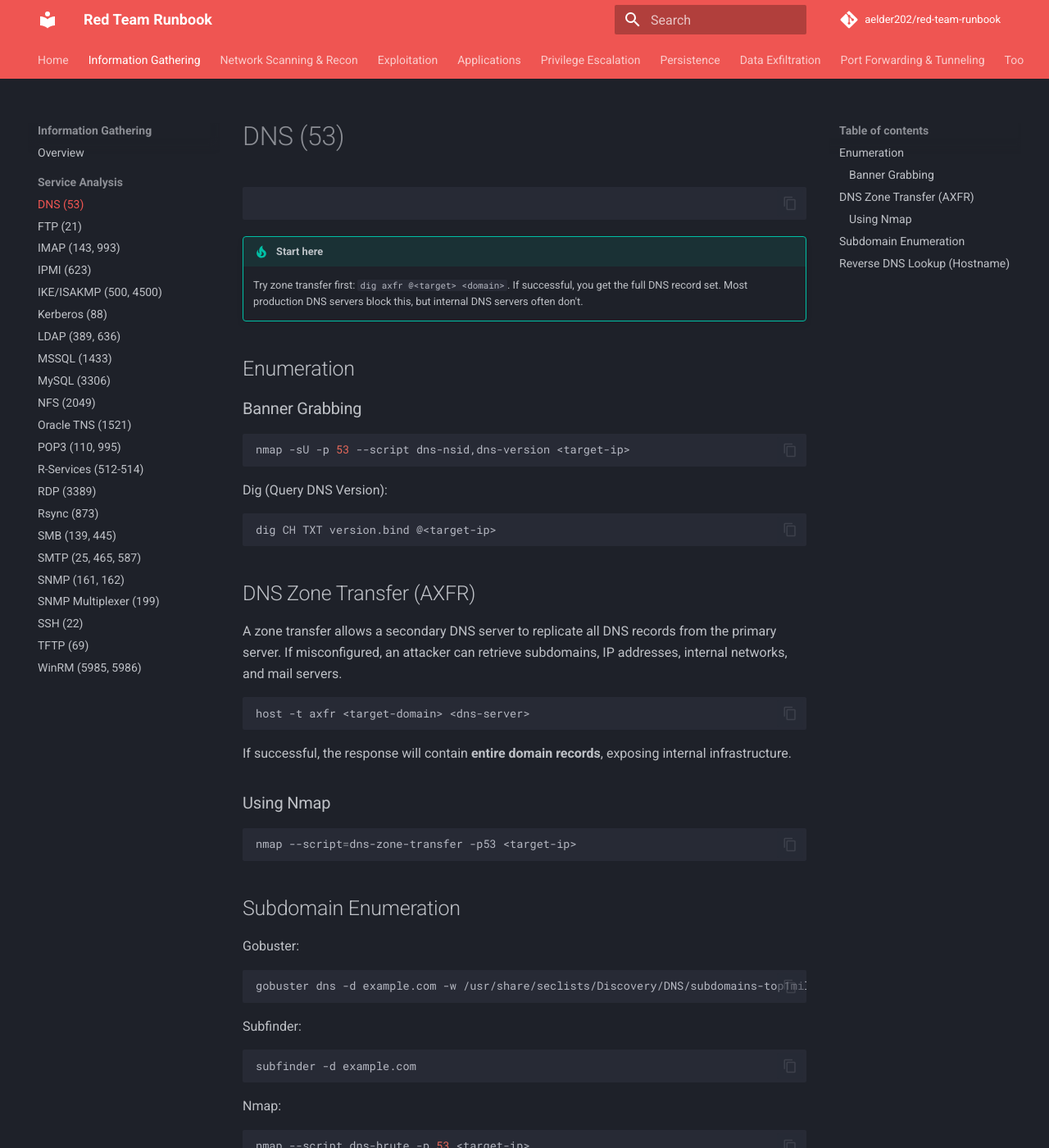
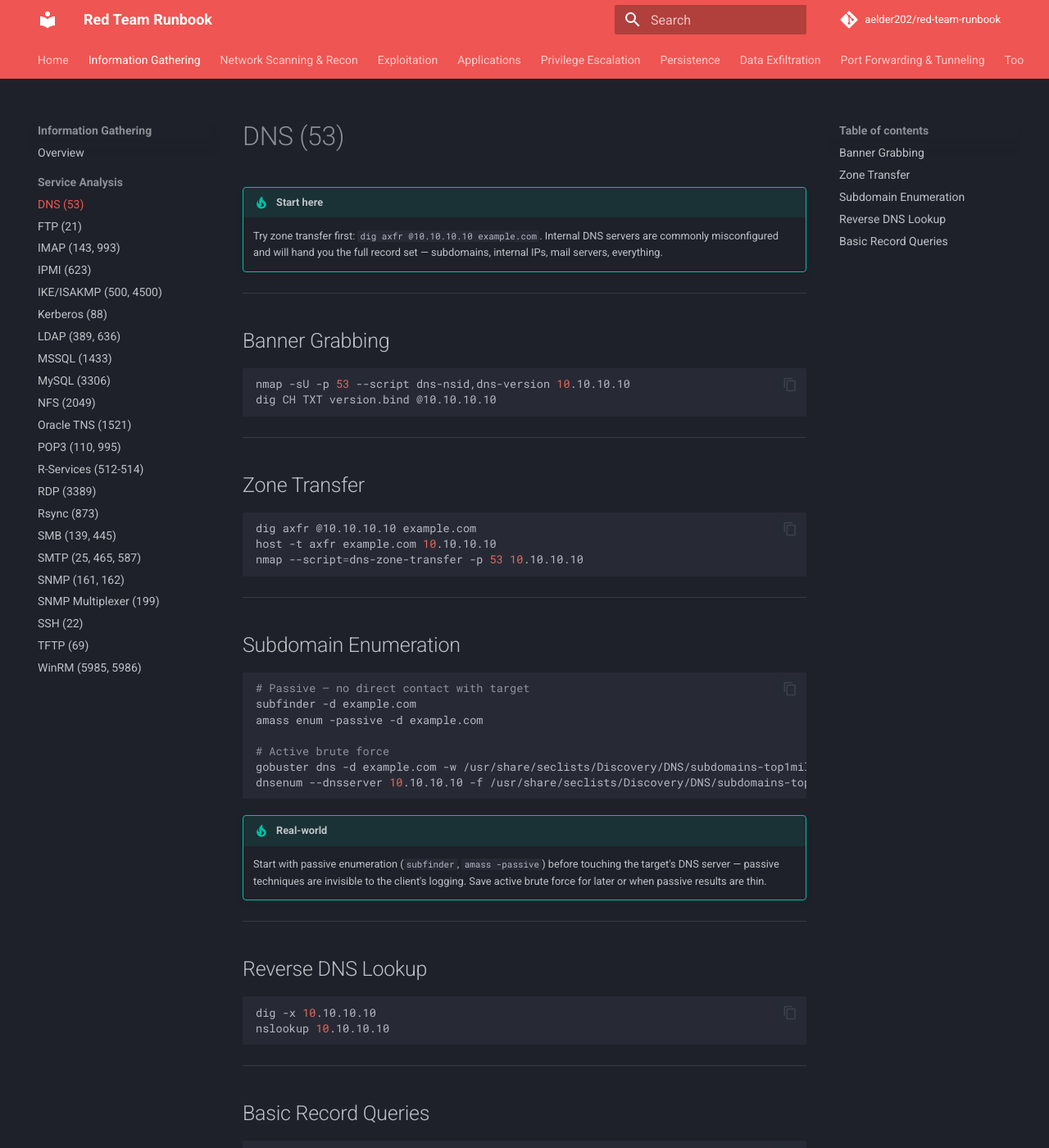
Before and after one commit to aelder202/red-team-runbook, an MkDocs documentation site: the page built from docs/information-gathering/service-analysis/dns-53.md, in a window 1280 px wide and 1400 px high. Shown: the whole window at 82% size. Built offline with MkDocs 1.6.1 and Material for MkDocs 9.7.7, drawn with Linux system fonts in a browser that asks for light colours; comment, search, counter and statistics services are not loaded; some of the changed text lies outside the part shown.

Commit message:
docs: revise DNS page — cleanup and consistent placeholders
Co-Authored-By: Claude Sonnet 4.6 <noreply@anthropic.com>

````diff
--- a/docs/information-gathering/service-analysis/dns-53.md
+++ b/docs/information-gathering/service-analysis/dns-53.md
@@ -1,60 +1,61 @@
-```table-of-contents
+# DNS (53)
+
+!!! tip "Start here"
+    Try zone transfer first: `dig axfr @10.10.10.10 example.com`. Internal DNS servers are commonly misconfigured and will hand you the full record set — subdomains, internal IPs, mail servers, everything.
+
+---
+
+## Banner Grabbing
+
+```bash
+nmap -sU -p 53 --script dns-nsid,dns-version 10.10.10.10
+dig CH TXT version.bind @10.10.10.10
 ```
 
-!!! tip "Start here"
-    Try zone transfer first: `dig axfr @<target> <domain>`. If successful, you get the full DNS record set. Most production DNS servers block this, but internal DNS servers often don't.
+---
 
-## Enumeration
-### Banner Grabbing
+## Zone Transfer
+
 ```bash
-nmap -sU -p 53 --script dns-nsid,dns-version <target-ip>
+dig axfr @10.10.10.10 example.com
+host -t axfr example.com 10.10.10.10
+nmap --script=dns-zone-transfer -p 53 10.10.10.10
 ```
 
-Dig (Query DNS Version):
-```bash
-dig CH TXT version.bind @<target-ip>
-```
-## DNS Zone Transfer (AXFR)
-A zone transfer allows a secondary DNS server to replicate all DNS records from the primary server. If misconfigured, an attacker can retrieve subdomains, IP addresses, internal networks, and mail servers.
+---
+
+## Subdomain Enumeration
 
 ```bash
-host -t axfr <target-domain> <dns-server>
-```
-If successful, the response will contain **entire domain records**, exposing internal infrastructure.
+# Passive — no direct contact with target
+subfinder -d example.com
+amass enum -passive -d example.com
 
-### Using Nmap
-```bash
-nmap --script=dns-zone-transfer -p53 <target-ip>
+# Active brute force
+gobuster dns -d example.com -w /usr/share/seclists/Discovery/DNS/subdomains-top1million-5000.txt -t 50
+dnsenum --dnsserver 10.10.10.10 -f /usr/share/seclists/Discovery/DNS/subdomains-top1million-5000.txt example.com
 ```
 
-## Subdomain Enumeration
-Gobuster:
+!!! tip "Real-world"
+    Start with passive enumeration (`subfinder`, `amass -passive`) before touching the target's DNS server — passive techniques are invisible to the client's logging. Save active brute force for later or when passive results are thin.
+
+---
+
+## Reverse DNS Lookup
+
 ```bash
-gobuster dns -d example.com -w /usr/share/seclists/Discovery/DNS/subdomains-top1million-5000.txt -t 50
+dig -x 10.10.10.10
+nslookup 10.10.10.10
 ```
 
-Subfinder:
-```bash
-subfinder -d example.com
-```
+---
 
-Nmap:
-```bash
-nmap --script dns-brute -p 53 <target-ip>
-```
-
-Amass:
-```bash
-amass enum -d example.com
-```
-
-## Reverse DNS Lookup (Hostname)
-```bash
-dig -x <target-ip>
-```
-
-or
+## Basic Record Queries
 
 ```bash
-nslookup <target-ip>
+dig A example.com @10.10.10.10       # IPv4 address
+dig MX example.com @10.10.10.10      # Mail servers
+dig NS example.com @10.10.10.10      # Name servers
+dig TXT example.com @10.10.10.10     # SPF, DKIM, verification records
+dig ANY example.com @10.10.10.10     # All records
 ```
````
